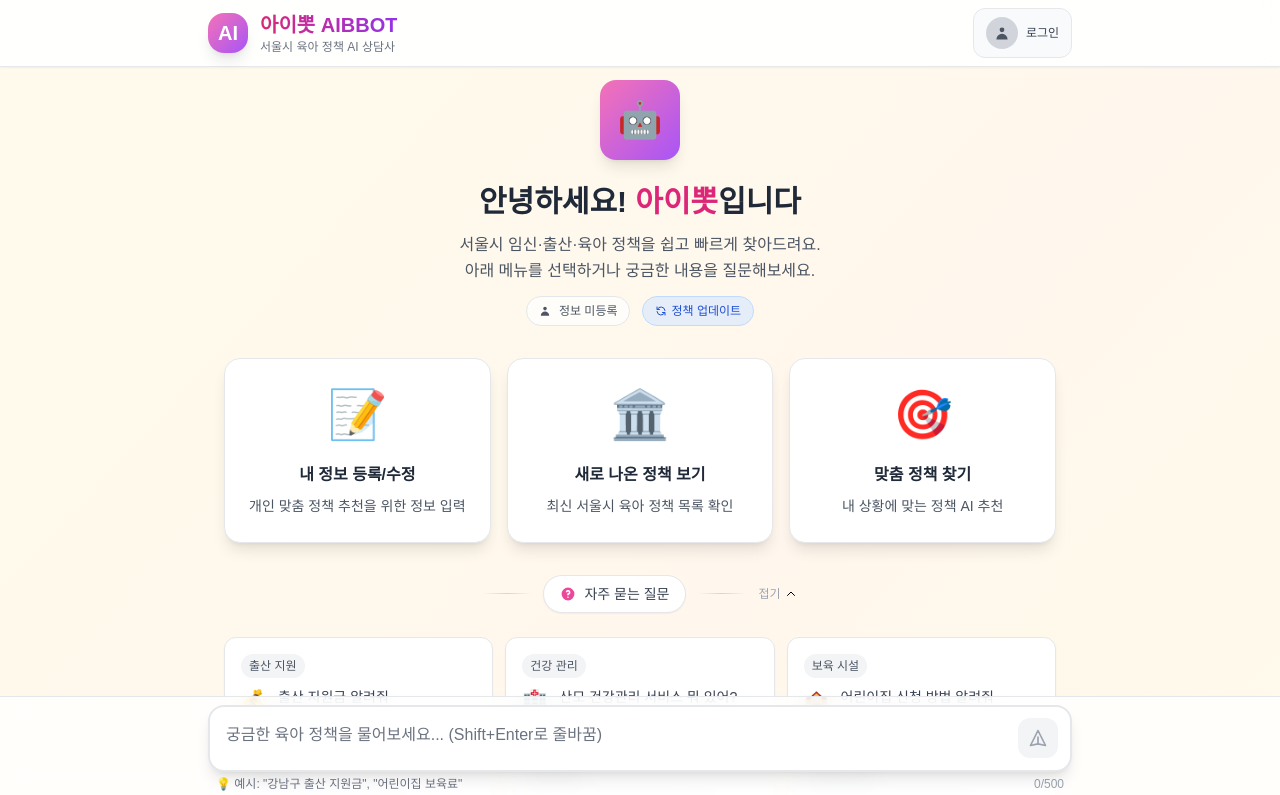
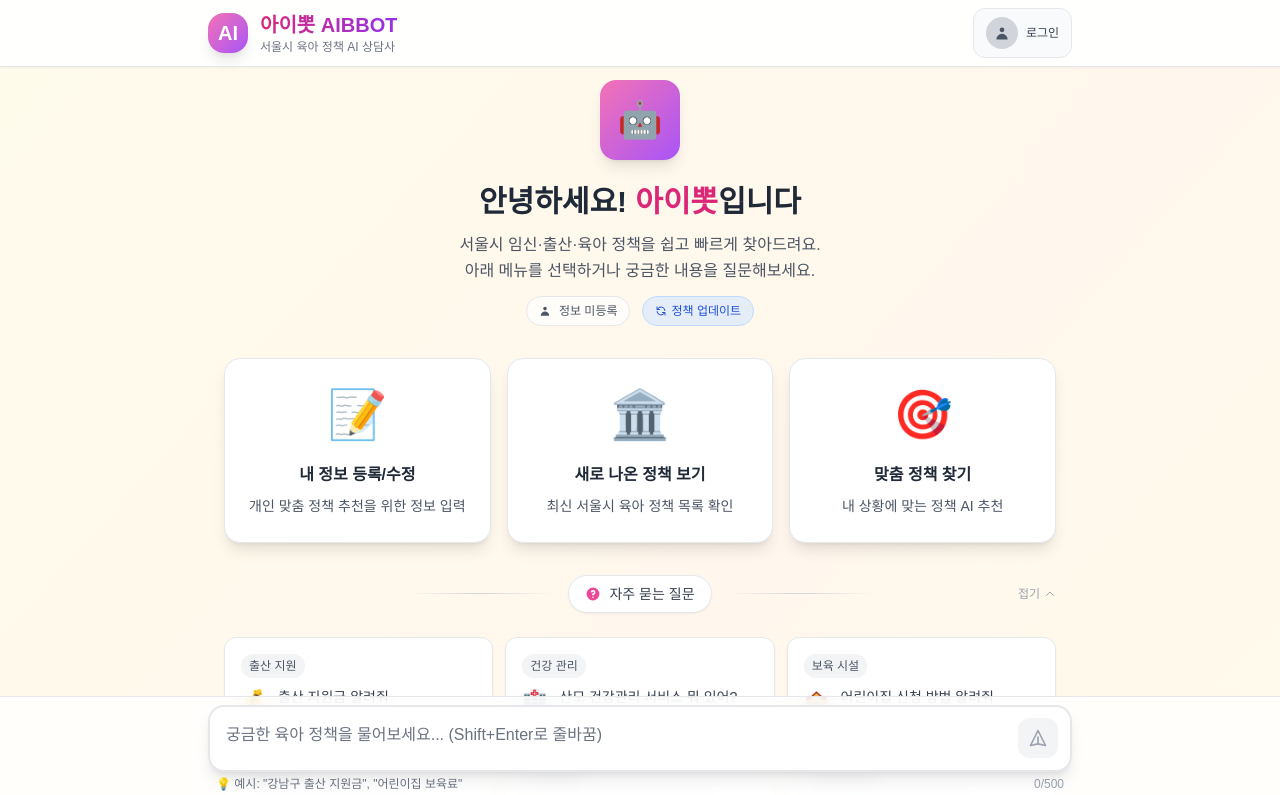
Before and after one commit to DonggunSe0/aibbot, a React (Vite) app in the folder frontend/: page / in a window 1280 px wide. Shown: the top 795 px of the page. Built offline with nearby package versions, Linux system fonts and the light colour scheme.

Commit message:
열고닫기 추가

```diff
--- a/frontend/src/components/interactive/FAQList.jsx
+++ b/frontend/src/components/interactive/FAQList.jsx
@@ -41,36 +41,40 @@ function FAQList({ onSelect }) {
   return (
     <div className="mb-8">
       {/* 섹션 헤더 */}
-      <div className="flex items-center justify-center mb-6">
-        <div className="flex items-center gap-3">
-          <div className="h-px bg-gradient-to-r from-transparent via-gray-300 to-transparent flex-1 w-12"></div>
-          {/* "자주 묻는 질문" 텍스트와 아이콘 */}
-          <div className="flex items-center gap-2 px-4 py-2 bg-white rounded-full shadow-sm border border-gray-200">
+      <div className="relative flex items-center justify-center mb-6">
+        {/* 중앙 그룹 (FAQ 버튼과 양옆 라인) */}
+        <div className="flex items-center">
+          {/* 왼쪽 라인 */}
+          <div className="h-px bg-gradient-to-r from-transparent via-gray-300 to-transparent w-36"></div>
+
+          {/* "자주 묻는 질문" 버튼 */}
+          <div className="flex items-center gap-2 px-4 py-2 bg-white rounded-full shadow-sm border border-gray-200 mx-4">
             <svg className="w-4 h-4 text-pink-500" fill="currentColor" viewBox="0 0 20 20">
               <path fillRule="evenodd" d="M18 10a8 8 0 11-16 0 8 8 0 0116 0zm-8-3a1 1 0 00-.867.5 1 1 0 11-1.731-1A3 3 0 0113 8a3.001 3.001 0 01-2 2.83V11a1 1 0 11-2 0v-1a1 1 0 011-1 1 1 0 100-2zm0 8a1 1 0 100-2 1 1 0 000 2z" clipRule="evenodd" />
             </svg>
             <span className="text-sm font-medium text-gray-700">자주 묻는 질문</span>
           </div>
-          <div className="h-px bg-gradient-to-r from-transparent via-gray-300 to-transparent flex-1 w-12"></div>
 
-          {/* "열기/접기" 버튼을 아이콘 옆에 위치 */}
+          {/* 오른쪽 라인 */}
+          <div className="h-px bg-gradient-to-r from-transparent via-gray-300 to-transparent w-36"></div>
+        </div>
+
+        {/* 절대 위치로 오른쪽 끝에 배치되는 열기/접기 버튼 */}
         <div
           onClick={() => setIsOpen(prev => !prev)}
-            className="flex items-center gap-1 cursor-pointer hover:text-gray-600 transition-colors duration-200"
+          className="absolute right-0 flex items-center gap-1 cursor-pointer hover:text-gray-600 transition-colors duration-200"
         >
           <span className="text-xs text-gray-400">
             {isOpen ? '접기' : '열기'}
           </span>
           <svg
-              className={`w-3 h-3 text-gray transition-transform duration-200 ${isOpen ? 'rotate-180' : ''}`}
+            className={`w-3 h-3 text-gray-400 transition-transform duration-200 ${isOpen ? 'rotate-180' : ''}`}
             fill="none"
             stroke="currentColor"
             viewBox="0 0 24 24"
           >
             <path strokeLinecap="round" strokeLinejoin="round" strokeWidth={2} d="M19 9l-7 7-7-7" />
           </svg>
-          </div>
-
         </div>
       </div>
 
```
Lines whose indentation alone changed are shown as unchanged.
